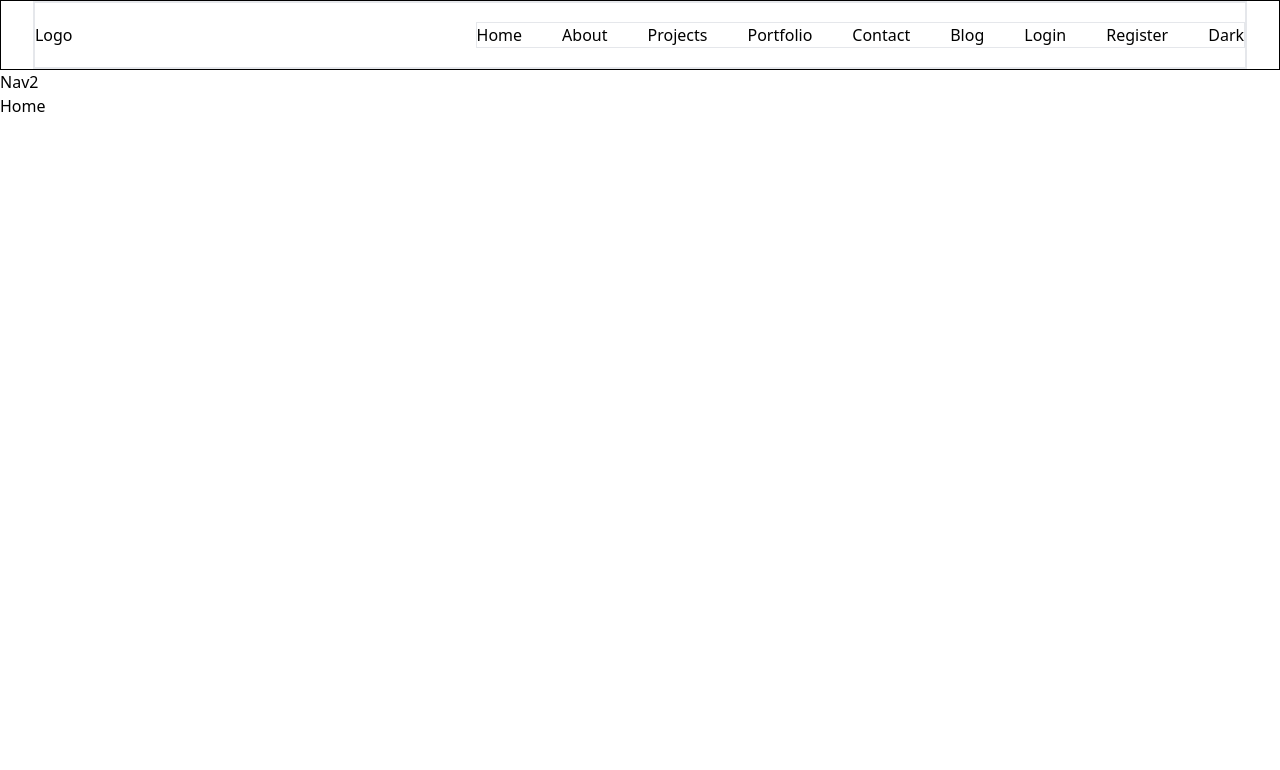
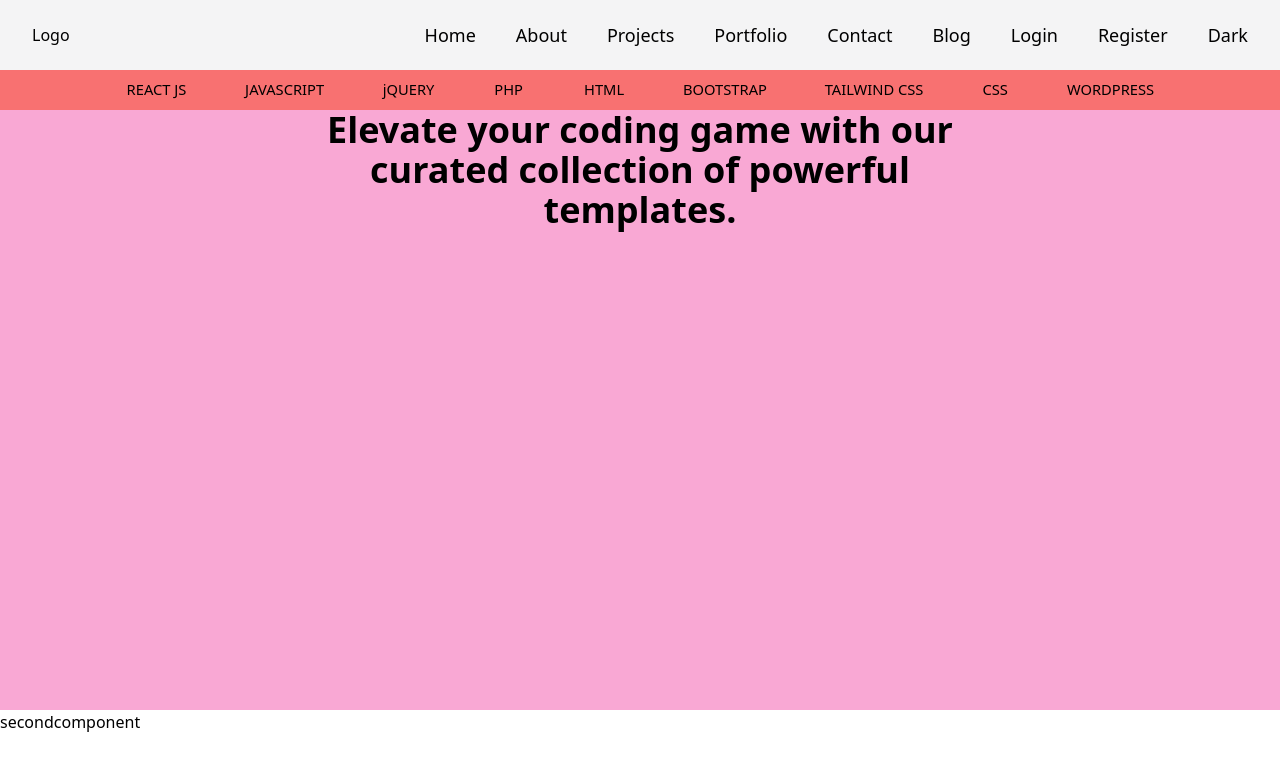
Before and after one commit to AyeshaKhan14/codebyte_template, a React (Create React App) app: page / in a window 1280 px wide. Shown: the top 770 px of the page. Built offline with nearby package versions, Linux system fonts and the light colour scheme.

Commit message:
response done

```diff
--- /dev/null
+++ b/src/Components/Home Components/HomeImage.jsx
@@ -0,0 +1,12 @@
+import React from "react";
+
+export const HomeImage = () => {
+  return (
+    <div className='h-[600px] w-full bg-pink-300'>
+      <div className='w-[80%] text-xs md:text-4xl md:w-1/2  m-auto text-center font-sans font-bold'>
+        Elevate your coding game with our curated collection of powerful
+        templates.
+      </div>
+    </div>
+  );
+};
--- /dev/null
+++ b/src/Components/Home Components/Secondcomponent.jsx
@@ -0,0 +1,5 @@
+import React from "react";
+
+export const Secondcomponent = () => {
+  return <div>secondcomponent</div>;
+};
--- a/src/Components/NavBar/Nav.jsx
+++ b/src/Components/NavBar/Nav.jsx
@@ -4,7 +4,7 @@ import { Nav2 } from "./Nav2";
 
 export const Nav = () => {
   return (
-    <div>
+    <div className='sticky top-0'>
       <Nav1 />
       <Nav2 />
     </div>
--- a/src/Components/NavBar/Nav1.jsx
+++ b/src/Components/NavBar/Nav1.jsx
@@ -1,5 +1,6 @@
 import { useState } from "react";
 import { AiOutlineClose, AiOutlineMenu } from "react-icons/ai";
+import { Link } from "react-router-dom";
 
 export const Nav1 = () => {
   const [nav, setNav] = useState(false);
@@ -8,22 +9,40 @@ export const Nav1 = () => {
     setNav(!nav);
   };
   return (
-    <div className='h-[70px] border border-black w-full '>
-      <div className='border-2 h-full w-[95%] m-auto flex items-center justify-between'>
+    <div className='h-[70px]  w-full bg-zinc-100'>
+      <div className=' h-full w-[95%] m-auto flex items-center justify-between'>
         {/* Logo div */}
         <div>Logo</div>
 
         {/* pages content */}
-        <div className='flex gap-4'>
-          <div className='hidden md:flex border border-red gap-10'>
+        <div className='flex gap-4 font-sans font-medium text-lg'>
+          <div className='hidden md:flex gap-10'>
+            <Link to='/'>
               <div>Home</div>
+            </Link>
+            <Link to='/about'>
               <div>About</div>
+            </Link>
+            <Link to='/projects'>
+              {" "}
               <div>Projects</div>
+            </Link>
+            <Link to='/portfolio'>
               <div>Portfolio</div>
+            </Link>
+            <Link to='/contact'>
               <div>Contact</div>
+            </Link>
+            <Link to='/blog'>
+              {" "}
               <div>Blog</div>
+            </Link>
+            <Link to='/login'>
               <div>Login</div>
+            </Link>
+            <Link to='/sign'>
               <div>Register</div>
+            </Link>
             <div>Dark</div>
           </div>
 
@@ -34,7 +53,7 @@ export const Nav1 = () => {
           <div
             className={
               nav
-                ? "fixed left-0 top-0 w-[60%] h-full flex flex-col items-center gap-4 pt-4 bg-[#a5ada5] ease-in-out duration-500 border-2 border-blue-500"
+                ? "fixed left-0 top-0 w-[60%] h-full  border-r border-r-gray-900 bg-[#000300] flex flex-col items-center gap-4 pt-4 text-white ease-in-out duration-500 border-2 border-blue-500"
                 : "ease-in-out duration-500 fixed left-[-100%]"
             }
           >
--- a/src/Components/NavBar/Nav2.jsx
+++ b/src/Components/NavBar/Nav2.jsx
@@ -1,5 +1,47 @@
 import React from "react";
 
 export const Nav2 = () => {
-  return <div>Nav2</div>;
+  return (
+    <div className='h-[40px] w-full bg-red-400 flex items-center'>
+      <div className='hidden w-[80%] m-auto md:flex justify-between font-sans font-medium text-sm'>
+        <div className='hover:underline underline-offset-2 scale-105'>
+          REACT JS
+        </div>
+        <div className='hover:underline underline-offset-2 scale-105'>
+          JAVASCRIPT
+        </div>
+        <div className='hover:underline underline-offset-2 scale-105'>
+          jQUERY
+        </div>
+        <div className='hover:underline underline-offset-2 scale-105'>PHP</div>
+        <div className='hover:underline underline-offset-2 scale-105'>HTML</div>
+        <div className='hidden md:block hover:underline underline-offset-2 scale-105'>
+          BOOTSTRAP
+        </div>
+        <div className='hidden md:block hover:underline underline-offset-2 scale-105'>
+          TAILWIND CSS
+        </div>
+        <div className='hidden md:block hover:underline underline-offset-2 scale-105'>
+          CSS
+        </div>
+        <div className='hidden md:block hover:underline underline-offset-2 scale-105'>
+          WORDPRESS
+        </div>
+      </div>
+      {/* responsive */}
+      <div className='flex w-full justify-around font-sans font-medium text-xs md:hidden'>
+        <div className='hover:underline underline-offset-2 scale-105'>
+          REACT JS
+        </div>
+        <div className='hover:underline underline-offset-2 scale-105'>
+          JAVASCRIPT
+        </div>
+        <div className='hover:underline underline-offset-2 scale-105'>
+          jQUERY
+        </div>
+        <div className='hover:underline underline-offset-2 scale-105'>PHP</div>
+        <div className='hover:underline underline-offset-2 scale-105'>HTML</div>
+      </div>
+    </div>
+  );
 };
--- a/src/Pages/AllRoutes.jsx
+++ b/src/Pages/AllRoutes.jsx
@@ -8,6 +8,7 @@ import { Contact } from "./Contact";
 import { Projects } from "./Projects";
 import { Blog } from "./Blog";
 import { DashBoard } from "./DashBoard";
+import { Portfolio } from "./Portfolio";
 
 export const AllRoutes = () => {
   return (
@@ -19,6 +20,7 @@ export const AllRoutes = () => {
       <Route path='/contact' element={<Contact />} />
       <Route path='/projects' element={<Projects />} />
       <Route path='/blog' element={<Blog />} />
+      <Route path='/portfolio' element={<Portfolio />} />
       <Route path='/dashboard' element={<DashBoard />} />
     </Routes>
   );
--- a/src/Pages/Home.jsx
+++ b/src/Pages/Home.jsx
@@ -1,5 +1,12 @@
 import React from "react";
+import { HomeImage } from "../Components/Home Components/HomeImage";
+import { Secondcomponent } from "../Components/Home Components/Secondcomponent";
 
 export const Home = () => {
-  return <div>Home</div>;
+  return (
+    <>
+      <HomeImage />
+      <Secondcomponent />
+    </>
+  );
 };
--- a/tailwind.config.js
+++ b/tailwind.config.js
@@ -5,6 +5,12 @@ module.exports = {
   ],
   theme: {
     extend: {},
+    screens: {
+			sm: "640px",
+			md: "768px",
+			lg: "1024px",
+			xl: "1280px",
+		},
   },
   plugins: [],
 }
```
Lines whose indentation alone changed are shown as unchanged.
